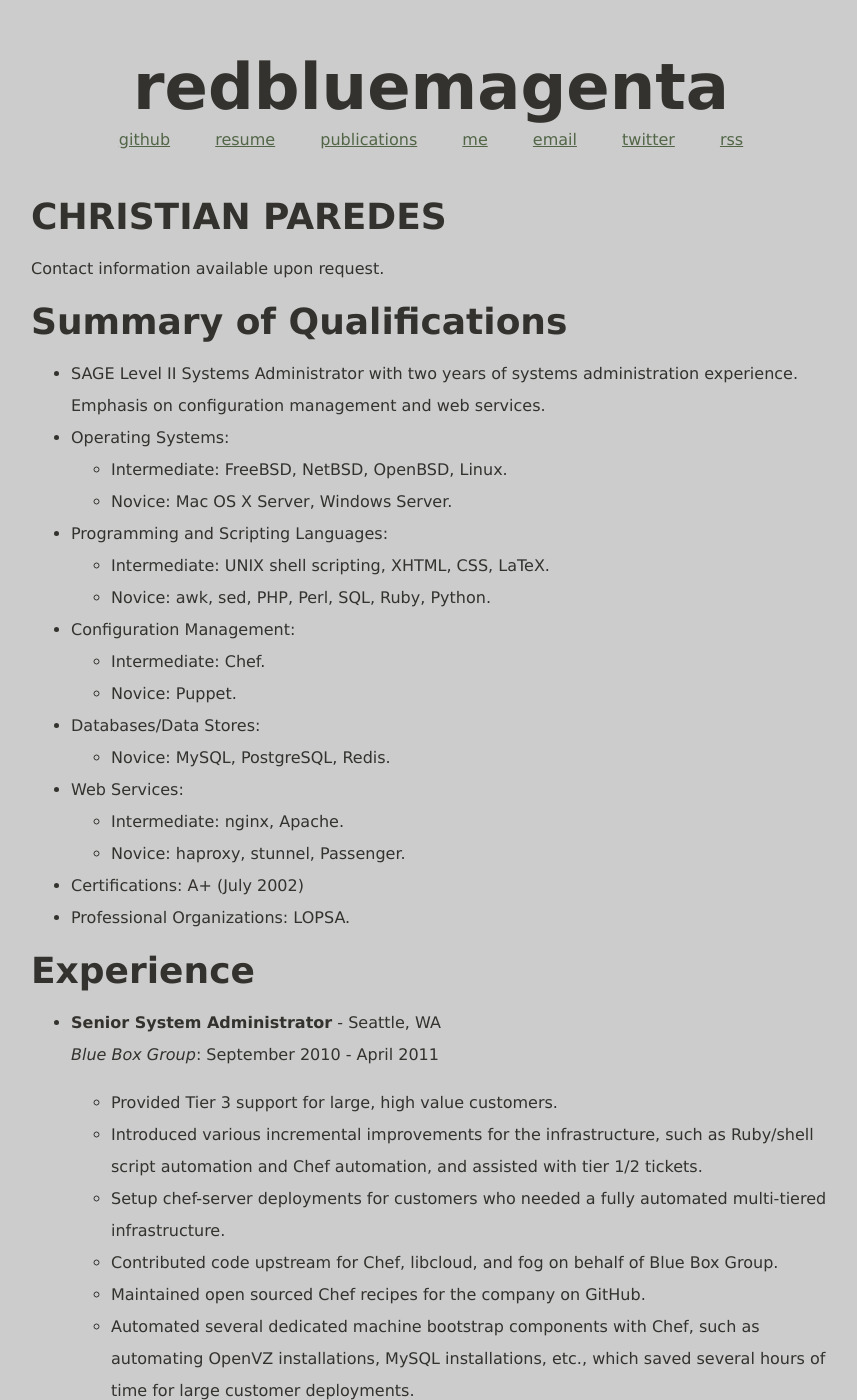
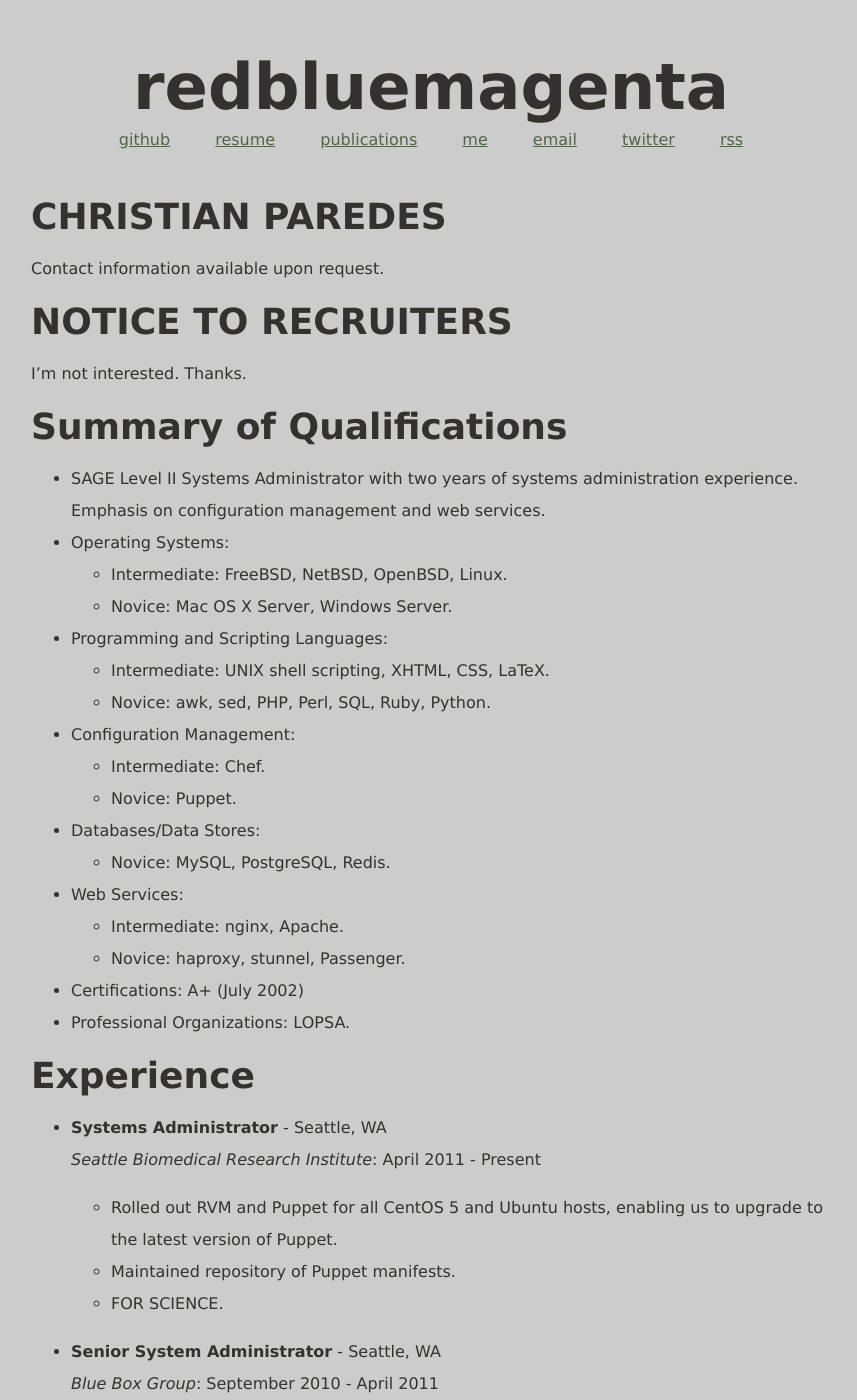
Before and after one commit to cparedes/redbluemagenta-new, a Jekyll site: the page built from resume.markdown, in a window 1280 px wide and 1400 px high. Shown: the whole window, without its empty margins (209-1066 px from the left). Built offline with Jekyll 4.4.1, drawn with Linux system fonts in a browser that asks for light colours; Markdown is read by kramdown in place of the engine named in the settings; comment, search, counter and statistics services are not loaded.

Commit message:
resume. FOR SCIENCE

```diff
--- a/resume.markdown
+++ b/resume.markdown
@@ -7,6 +7,11 @@ CHRISTIAN PAREDES
 -----------------
 
 Contact information available upon request.
+
+NOTICE TO RECRUITERS
+--------------------
+
+I'm not interested.  Thanks.
 
 Summary of Qualifications
 -------------------------
@@ -31,6 +36,13 @@ Summary of Qualifications
 
 Experience
 ----------
+
+*   **Systems Administrator** - Seattle, WA
+    *Seattle Biomedical Research Institute*: April 2011 - Present
+
+	- Rolled out RVM and Puppet for all CentOS 5 and Ubuntu hosts, enabling us to upgrade to the latest version of Puppet.
+	- Maintained repository of Puppet manifests.
+	- FOR SCIENCE.
 
 *   **Senior System Administrator** - Seattle, WA
     *Blue Box Group*: September 2010 - April 2011
```
